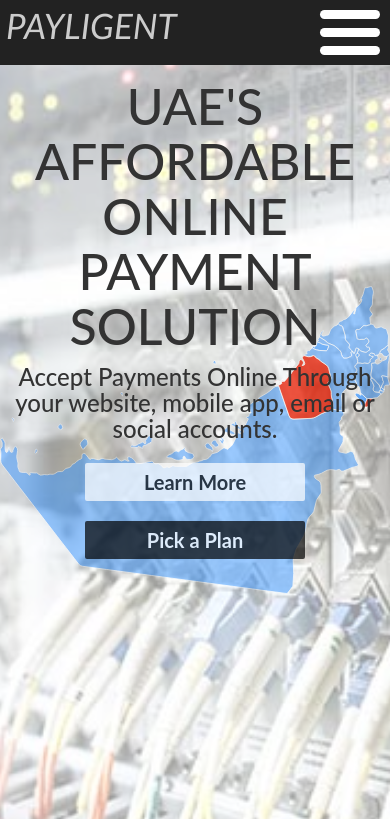
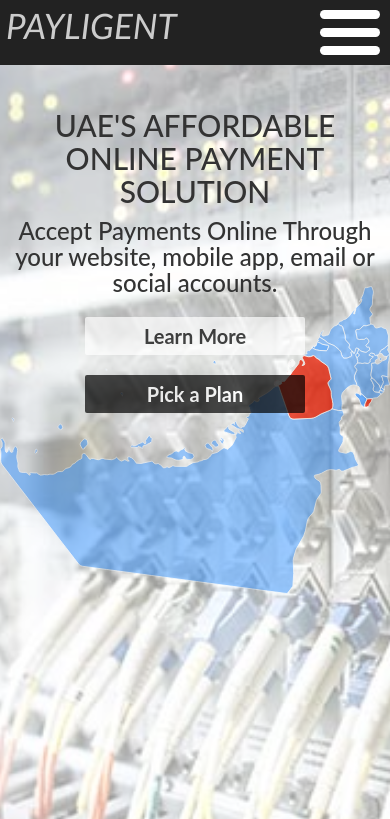
Before and after one commit to SethBuilder/payligent_proj, a Django app: page / in a window 390 px wide. Shown: the top 819 px of the page. Run offline with Django 3.2, Linux system fonts and the light colour scheme; some libraries are stand-ins or nearby versions.

Commit message:
made h1 smaller on xs screens

```diff
--- a/static/css/style.css
+++ b/static/css/style.css
@@ -655,6 +655,11 @@ div.footer#footer {
 
 @media screen and (max-width: 950px) {
 
+.header section h1 {
+
+    font-size: 30px;
+    margin-top: 50px;
+}
 
 
     /*FOR MENU ICON ANIMATION*/
```
